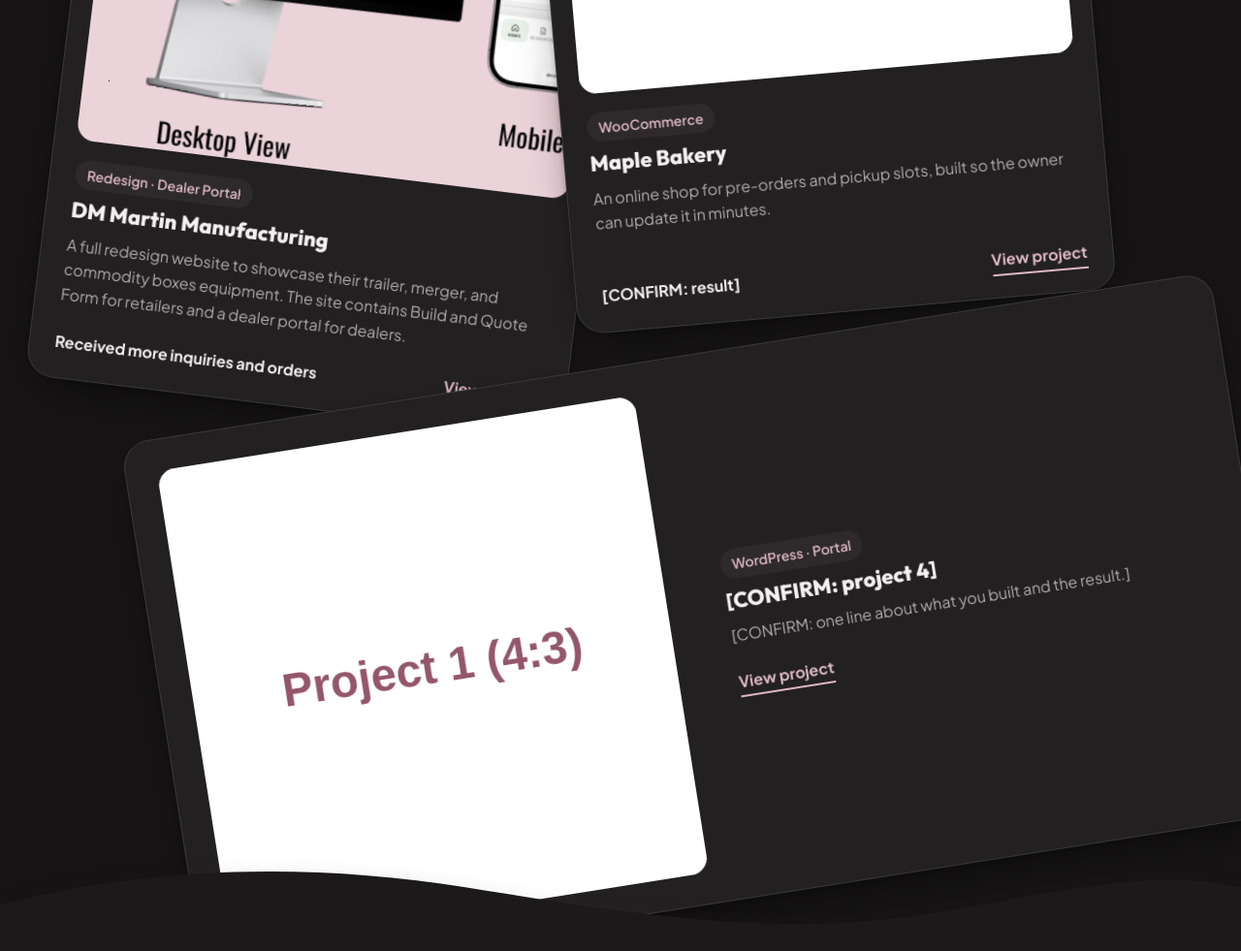
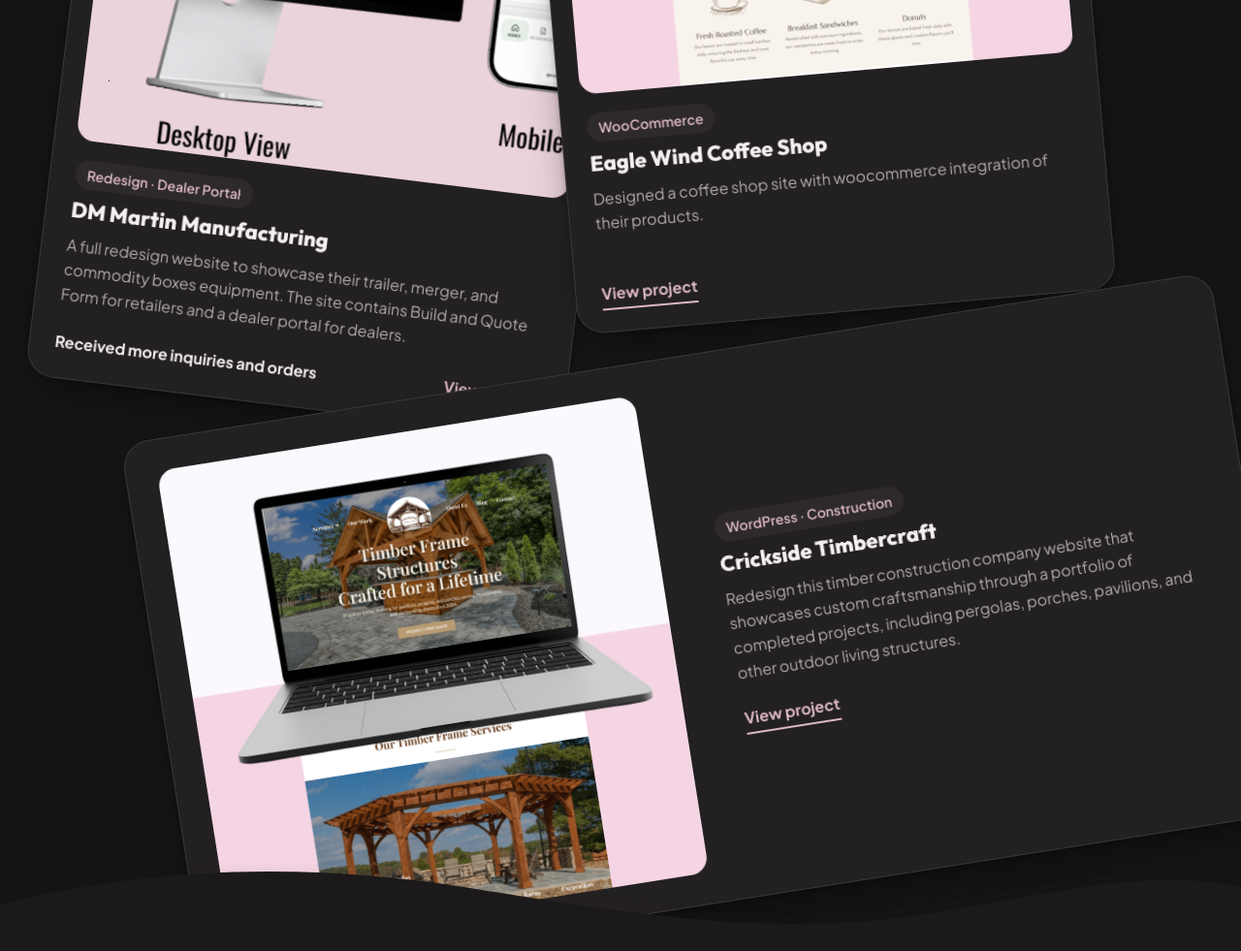
Before and after one commit to kimberlygracedestriza/personal-website, an Astro site: page / in a window 1280 px wide. Shown: the part 2280-3261 px from the top of the page at 97% size. Built offline with nearby package versions, Linux system fonts and the light colour scheme; Astro itself is replaced by a stand-in of ours.

Commit message:
Added Crickside timbercraft and Eagles Wind Coffee Shop

```diff
--- a/src/sections/Work.astro
+++ b/src/sections/Work.astro
@@ -8,10 +8,10 @@ interface Props { id: string }
 const { id } = Astro.props
 
 const projects = [
-  { title: 'Urpal Care Services', tag: 'WordPress · Healthcare Provider', image: '/img/urpal-care.webp', text: ' A booking-first site for a NDIS Service Provider in Melbourne, Australia with online scheduling and service pages.', tech: ['WordPress', 'Elementor', 'Booking'], link: 'https://urpalcareservices.com.au/', color: '#F3E3E8', badge: 'Live site' },
+  { title: 'Urpal Care Services', tag: 'WordPress · Healthcare Provider', image: '/img/UrPal Care Services.webp', text: ' A booking-first site for a NDIS Service Provider in Melbourne, Australia with online scheduling and service pages.', tech: ['WordPress', 'Elementor', 'Booking'], link: 'https://urpalcareservices.com.au/', color: '#F3E3E8', badge: 'Live site' },
   { title: 'DM Martin Manufacturing', tag: 'Redesign · Dealer Portal', image: '/img/DM-Martin-portal.webp', text: 'A full redesign website to showcase their trailer, merger, and commodity boxes equipment. The site contains Build and Quote Form for retailers and a dealer portal for dealers.', tech: ['WordPress', 'Elementor', 'Custom CSS and Javascript'], link: '#', color: '#EBD3DA', metric: 'Received more inquiries and orders' },
-  { title: 'Maple Bakery', tag: 'WooCommerce', image: '/img/project-3.svg', text: 'An online shop for pre-orders and pickup slots, built so the owner can update it in minutes.', tech: ['WooCommerce', 'Figma', 'Stripe'], link: '#', color: '#F8EDF0', metric: '[CONFIRM: result]' },
-  { title: '[CONFIRM: project 4]', tag: 'WordPress · Portal', image: '/img/project-1.svg', text: '[CONFIRM: one line about what you built and the result.]', tech: ['WordPress'], link: '#', color: '#EBD3DA' },
+  { title: 'Eagle Wind Coffee Shop', tag: 'WooCommerce', image: '/img/Eagles Wind Coffee House.webp', text: 'Designed a coffee shop site with woocommerce integration of their products.', tech: ['WooCommerce', 'Elementor', 'Stripe'], link: '#', color: '#F8EDF0', metric: '' },
+  { title: 'Crickside Timbercraft', tag: 'WordPress · Construction', image: '/img/Crickside Timbercraft.webp', text: 'Redesign this timber construction company website that showcases custom craftsmanship through a portfolio of completed projects, including pergolas, porches, pavilions, and other outdoor living structures.', tech: ['WordPress', 'Elementor'], link: '#', color: '#EBD3DA', metric: 'Received more quote request' },
 ] as { title: string; tag: string; image: string; text: string; tech: string[]; link: string; color: string; badge?: string; metric?: string }[]
 // every 3rd card (1st, 4th, ...) is wide; every other wide card puts the text on the right
 const wide = (i: number) => i % 3 === 0
```
